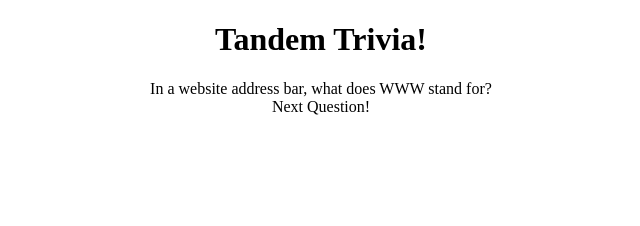
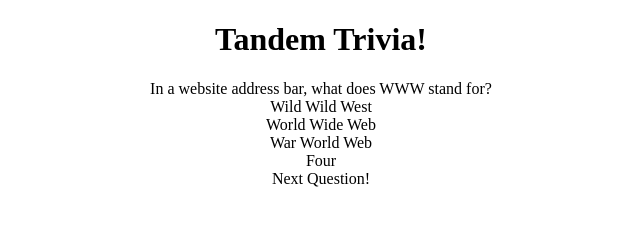
Before and after one commit to mbade1/apprentice-tandem-michael-bade, a plain HTML site: page index.html in a window 1280 px wide. Shown: the whole page, without its empty margins (319-959 px from the left). Drawn offline with Linux system fonts and the light colour scheme.

Commit message:
Shuffled answers render to DOM

```diff
--- a/index.html
+++ b/index.html
@@ -12,7 +12,7 @@
     <div class="question">
         <h3>Question #...</h3>
     </div>
-    <div class="answers">
+    <div class="answer-container">
         <div class="answer">
             One
         </div>
--- a/triviaChallenge.js
+++ b/triviaChallenge.js
@@ -1,7 +1,7 @@
 //global vars
 let questionContainer = document.querySelector('.question'),
-  answers = document.querySelector('.answers'),
-  answer = document.querySelectorAll('.answer'),
+  answerContainer = document.querySelector('.answers'),
+  answers = document.querySelectorAll('.answer'),
   nextQuestion = document.querySelector('.next-question'),
   thisRoundOfQuestions = [];
   currentIndex = 0;
@@ -51,14 +51,22 @@ function loadInAnswers(currentIndex) {
   allAnswers.push(incorrectAnswersForThisQuestion);
   allAnswers.push(correctAnswersForThisQuestion);
   let allAnswersFlattened = allAnswers.flat(1);
+  debugger
+  //shuffle the answers
   for (let i = allAnswersFlattened.length - 1; i > 0; i--) {
     let j = Math.floor(Math.random() * (i + 1));
     let temp = allAnswersFlattened[i];
     allAnswersFlattened[i] = allAnswersFlattened[j]
     allAnswersFlattened[j] = temp;
   }
+  //add each answer to the answerContainer
+  for (let i = 0; i < allAnswersFlattened.length; i++) {
+    answers[i].innerHTML = '';
+    answers[i].innerHTML = allAnswersFlattened[i]
+  }
 
-  debugger
+  allAnswersFlattened;
+
 }
 
 function questionsForRound(thisRoundOfQuestions) {
```
